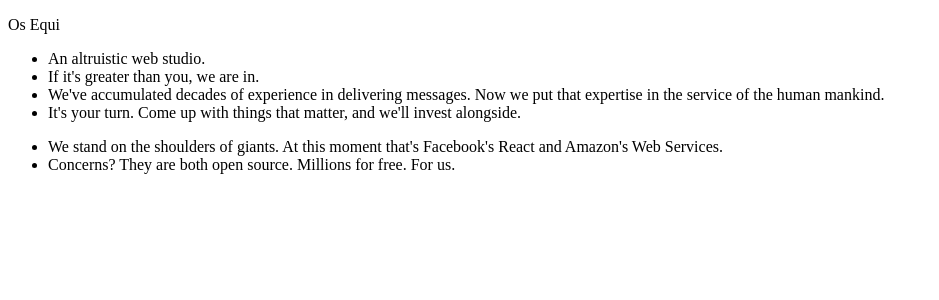
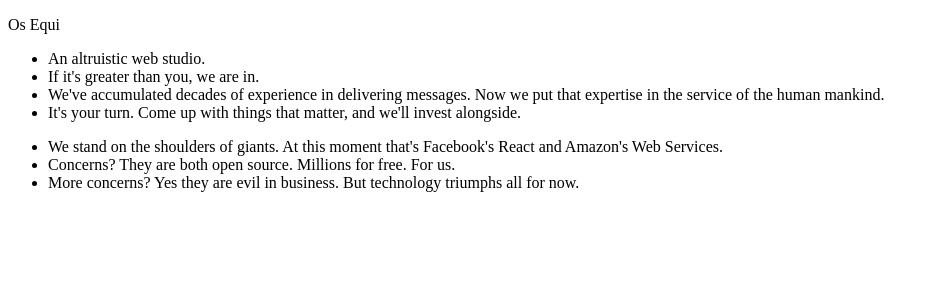
Before and after one commit to metamn/osequi, a Next.js app: page / in a window 1280 px wide. Shown: the top 300 px of the page, without its empty margins (0-939 px from the left). Built offline with nearby package versions, Linux system fonts and the light colour scheme.

Commit message:
Updating copy

```diff
--- a/pages/index.js
+++ b/pages/index.js
@@ -27,6 +27,10 @@
           React and Amazon's Web Services.
         </li>
         <li>Concerns? They are both open source. Millions for free. For us.</li>
+        <li>
+          More concerns? Yes they are evil in business. But technology triumphs
+          all for now.
+        </li>
       </ul>
     </>
   );
```
